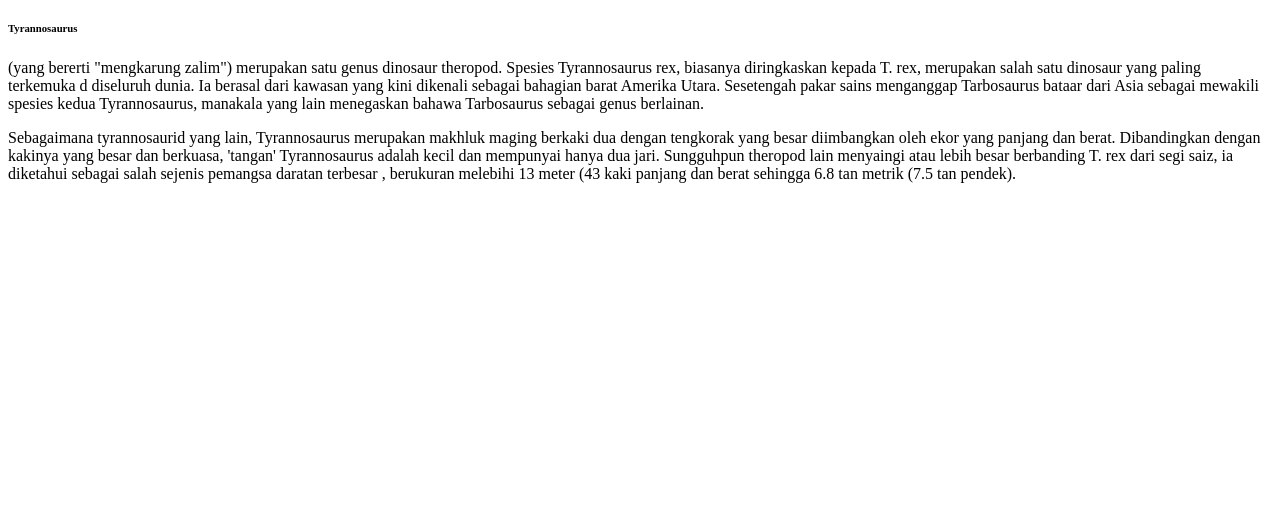
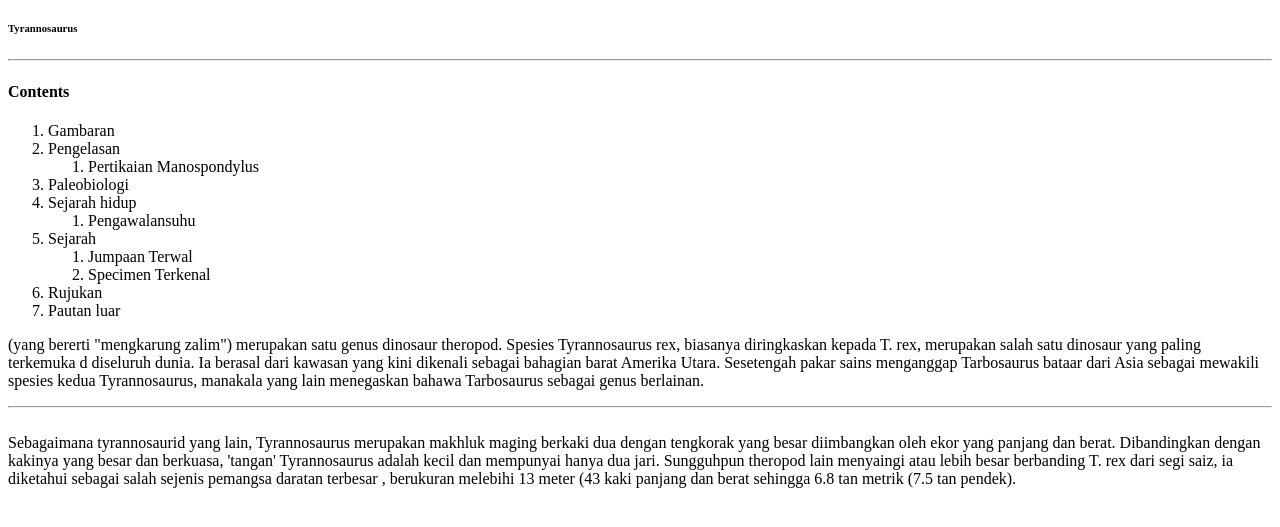
Before and after one commit to EddieMCdMC/EddieMCdMC.github.io, a plain HTML site: page index.html in a window 1280 px wide. Shown: the part 61-588 px from the top of the page. Drawn offline with Linux system fonts and the light colour scheme.

Commit message:
Version2

```diff
--- a/index.html
+++ b/index.html
@@ -6,7 +6,35 @@
   </head>
   <body>
     <h1>Tryannosaurus rex</h1>
+
     <h6>Tyrannosaurus</h6>
+    <HR/>
+
+    <h4>Contents</h4>
+    <ol>
+
+      <li>
+        Gambaran
+        </li>
+        <li> Pengelasan</li>
+          <ol>
+            <li> Pertikaian Manospondylus</li>
+          </ol>
+      <li>Paleobiologi</li>
+      <li>Sejarah hidup</li>
+        <ol>
+          <li>Pengawalansuhu</li>
+
+        </ol>
+      <li>Sejarah</li>
+        <ol>
+          <li>Jumpaan Terwal</li>
+          <li>Specimen Terkenal</li>
+        </ol>
+      <li>Rujukan</li>
+      <li>Pautan luar</li>
+
+    </ol>
   </body>
   <body>
     <p>(yang bererti
@@ -14,9 +42,16 @@
 "mengkarung zalim") merupakan satu genus dinosaur theropod. Spesies Tyrannosaurus rex, biasanya diringkaskan kepada T. rex, merupakan salah satu dinosaur yang paling terkemuka d diseluruh dunia. Ia berasal dari kawasan yang kini dikenali sebagai bahagian barat Amerika Utara. Sesetengah pakar sains menganggap Tarbosaurus bataar dari Asia sebagai mewakili spesies kedua Tyrannosaurus, manakala yang lain menegaskan bahawa Tarbosaurus sebagai genus berlainan.</p>
 </body>
 
+<HR/>
+
+<BR/>
+
 <body>
 Sebagaimana tyrannosaurid yang lain, Tyrannosaurus merupakan makhluk maging berkaki dua dengan tengkorak yang besar diimbangkan oleh ekor yang panjang dan berat. Dibandingkan dengan kakinya yang besar dan berkuasa, 'tangan' Tyrannosaurus adalah kecil dan mempunyai hanya dua jari. Sungguhpun theropod lain menyaingi atau lebih besar berbanding T. rex dari segi saiz, ia diketahui sebagai salah sejenis pemangsa daratan terbesar , berukuran melebihi 13 meter (43 kaki panjang dan berat sehingga 6.8 tan metrik (7.5 tan pendek).
 </body>
 
+<br/>
+
+
 
 </html>
```
Also changed, not shown: ._index.html (added).
